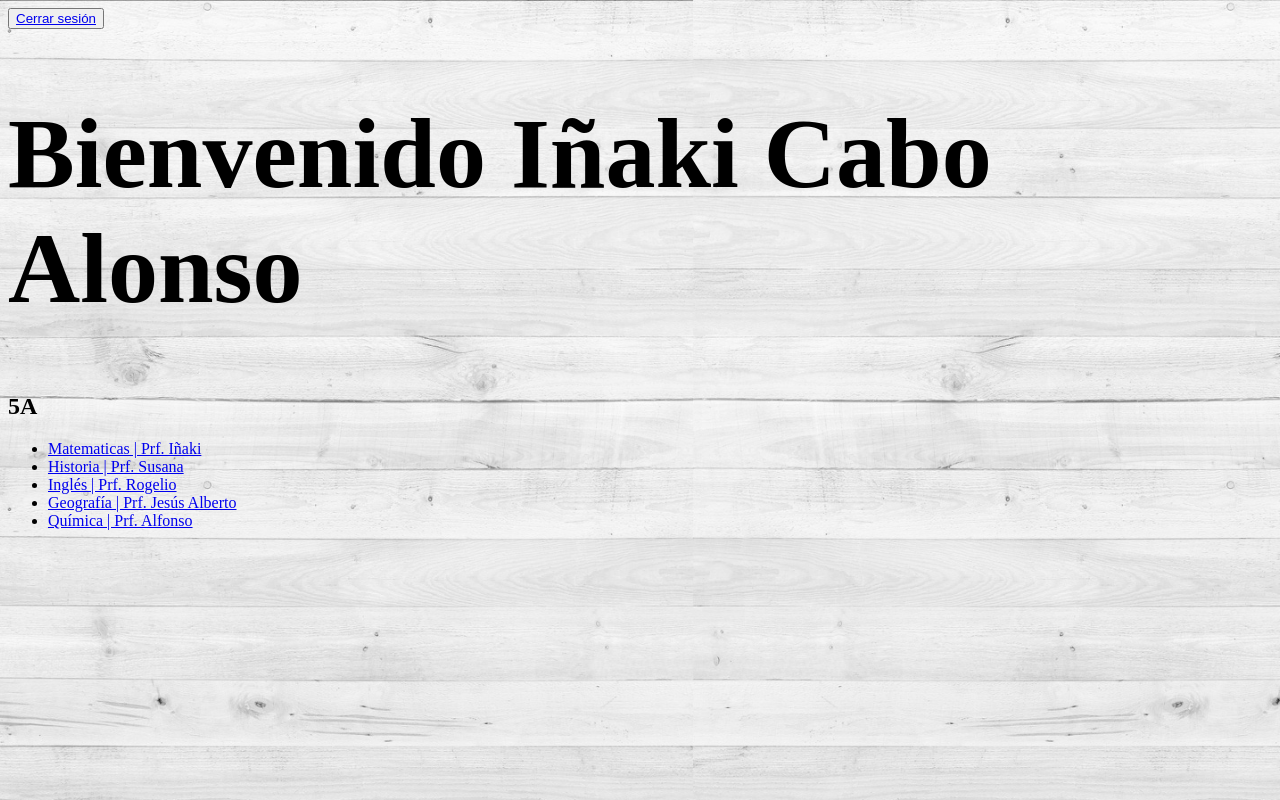
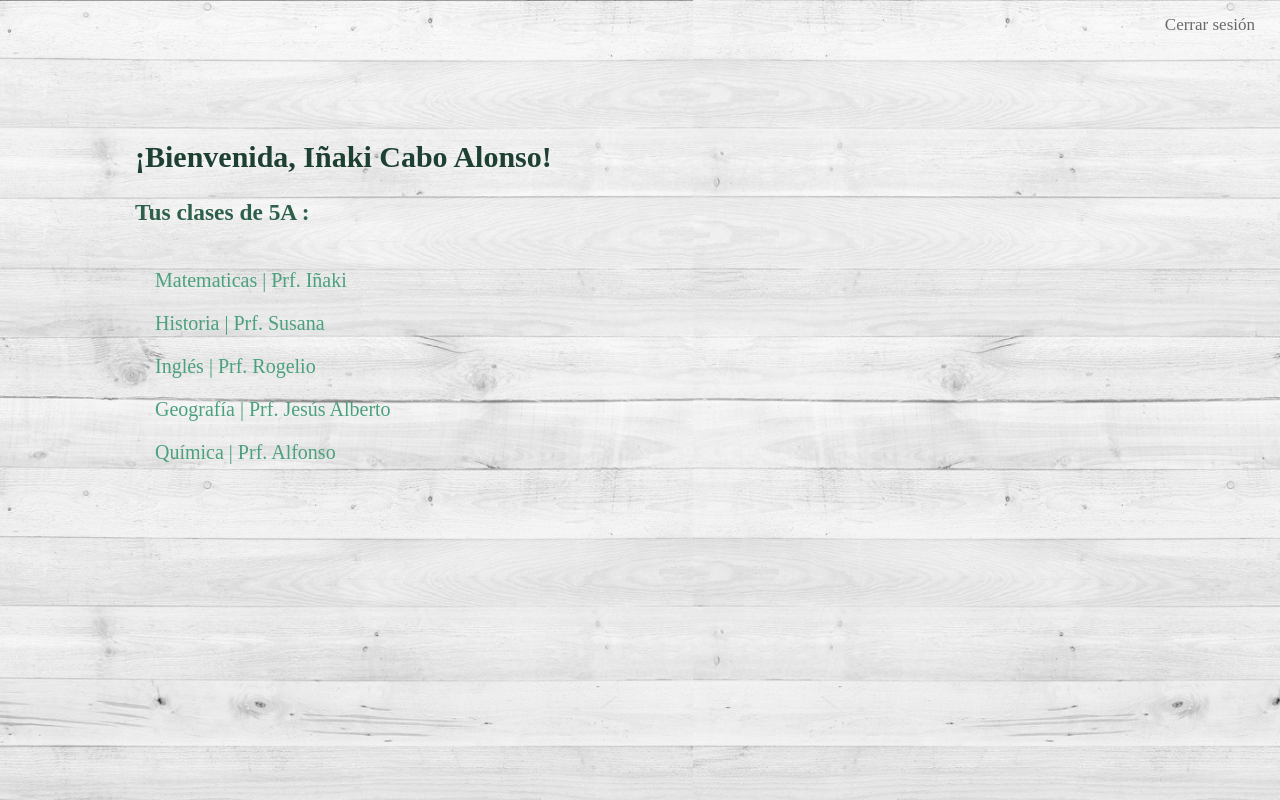
Before and after one commit to icaboalo/Educamos, a Django app: page /salon/1/ in a window 1280 px wide. Run offline with Django 3.2, Linux system fonts and the light colour scheme; a user stored in the database is signed in; data comes from the database, SQL or seed files in the repository; both versions use the stored data as it was after the commit.

Commit message:
styles for index

```diff
--- a/static/style.css
+++ b/static/style.css
@@ -1,5 +1,13 @@
 h1 {
     font-size: 100px;
+}
+
+#welcome {
+    color: #1e4032;
+}
+
+h3 {
+    color: #2d604b;
 }
 
 .landing {
@@ -44,6 +52,19 @@ h1 {
     bottom: 100px;
     padding: 85px;
     text-align: center;
+}
+
+.containerthree {
+    font-size: 20px;
+    color: black;
+    font-family: "Arial Rounded MT Bold";
+    position: absolute;
+    right: 200px;
+    left: 50px;
+    top: 30px;
+    bottom: 100px;
+    padding: 85px;
+    text-align: left;
 }
 
 .login {
@@ -112,7 +133,47 @@ h1 {
     transition: 1s;
 }
 
+.close {
+    color: dimgrey;
+    margin: 15px 25px;
+    text-decoration: none;
+    font-size: 17px;
+    position: fixed;
+    right: 0;
+    top: 0;
+
+}
+
+.close:hover {
+    color: black;
+    text-decoration: none;
+    transition: 1s;
+}
+
 .almost {
     margin: 15px;
     font-size: 15px;
 }
+
+.classess {
+    list-style: none;
+    padding: 10px;
+}
+
+.subject {
+    padding: 10px;
+}
+
+.subjects {
+    color: #4ba17d;
+    margin: 0px;
+    text-decoration: none;
+    transition: 1s;
+}
+
+.subjects:hover {
+    color: #3c8064;
+    margin: 20px;
+    text-decoration: none;
+    transition: 1s;
+}
--- a/templates/index.html
+++ b/templates/index.html
@@ -7,13 +7,15 @@
     <link rel="stylesheet" href="{% static 'style.css' %}">
 </head>
 <body class="inside">
-    <button><a href="{% url 'logout' %}">Cerrar sesión</a></button>
-    <h1>Bienvenido {{ user.full_name }}</h1>
-    <h2>{{ classroom }}</h2>
-    <ul>
-        {% for subject in subjects.subject %}
-            <li><a href="{% url 'subject' subject.pk %}">{{ subject.name }}  |  Prf. {{ subject.professor }}</a></li>
-        {% endfor %}
-    </ul>
+    <div class="containerthree">
+        <a href="{% url 'logout' %}" class="close">Cerrar sesión</a>
+        <h2 id="welcome">¡Bienvenida, {{ user.full_name }}!</h2>
+        <h3>Tus clases de {{ classroom }} :</h3>
+        <ul class="classess">
+            {% for subject in subjects.subject %}
+                <li class="subject"><a href="{% url 'subject' subject.pk %}" class="subjects">{{ subject.name }}   |   Prf. {{ subject.professor }} </a></li>
+            {% endfor %}
+        </ul>
+    </div>
 </body>
 </html>
```
Also changed, not shown: templates/subject.html (+5 -3 lines), db.sqlite3.
